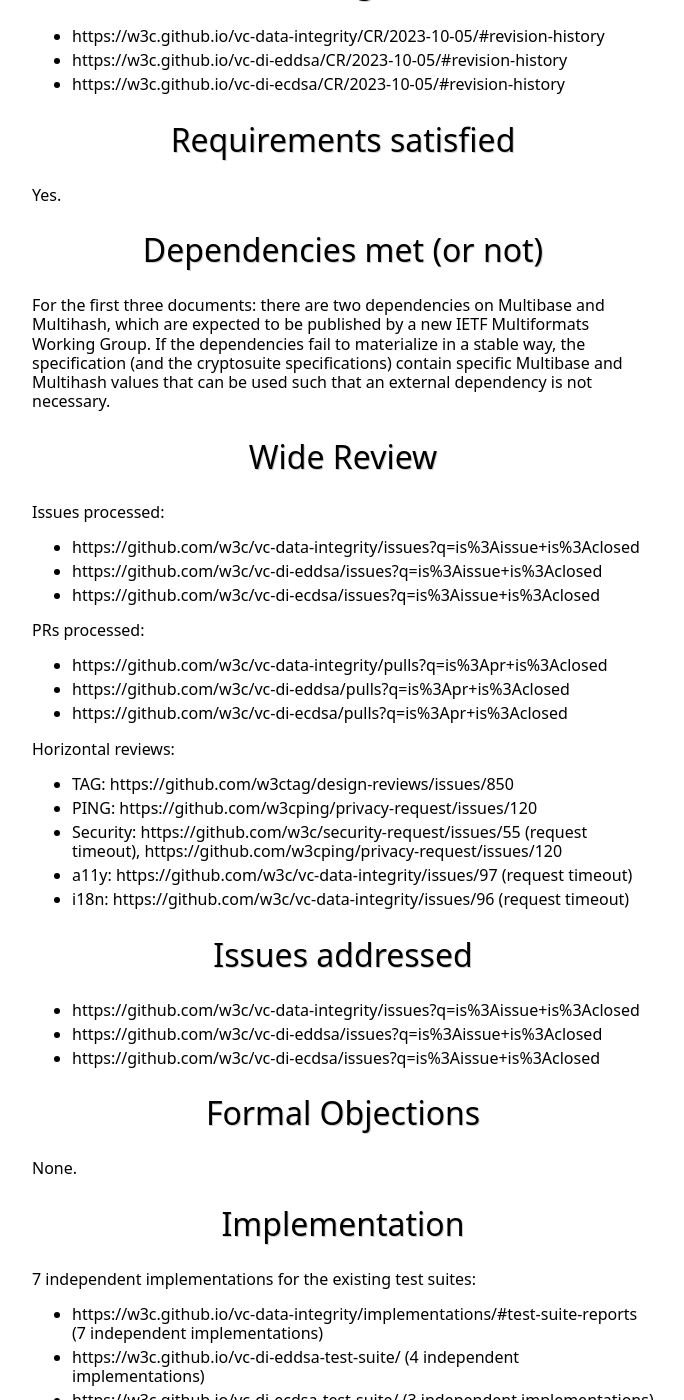
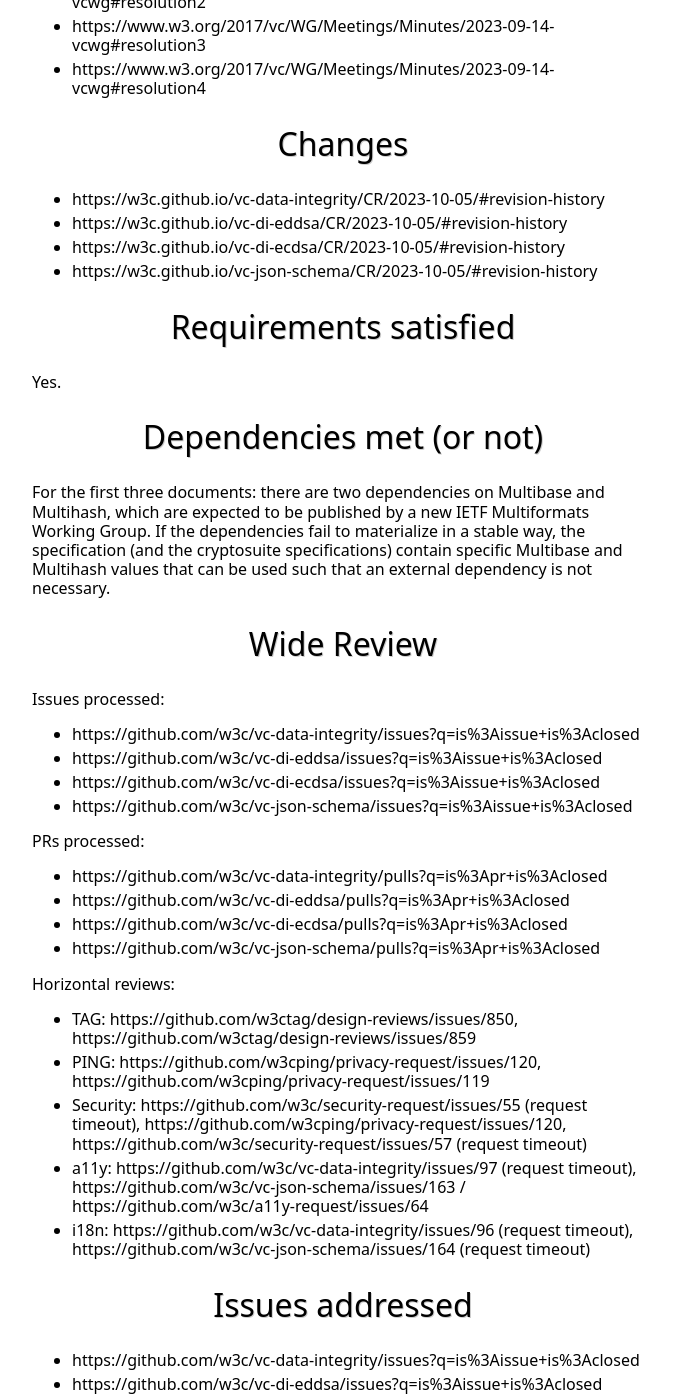
Before and after one commit to w3c/verifiable-credentials, a Jekyll site: the page built from admin/CR-autumn-2023/common.md, in a window 1280 px wide and 1400 px high, scrolled down 1128 px. Shown: the whole window, without its empty margins (241-925 px from the left). Built offline with Jekyll 4.4.1, drawn with Linux system fonts in a browser that asks for light colours; some web fonts are replaced; our own code applies the rules of GitHub Pages for plain Markdown files; some of the changed text lies outside the part shown.

Commit message:
Add VC JSON Schema CR References

```diff
--- a/admin/CR-autumn-2023/common.md
+++ b/admin/CR-autumn-2023/common.md
@@ -12,31 +12,37 @@
 - Data Integrity ECDSA Cryptosuites v1.0
   - https://w3c.github.io/vc-di-ecdsa/CR/2023-10-05/
   - 05 October 2023
+- Verifiable Credentials JSON Schema
+  - https://w3c.github.io/vc-json-schema/CR/2023-10-05/
+  - 05 October 2023
 
 # Abstract
 
 - https://w3c.github.io/vc-data-integrity/CR/2023-10-05/#abstract
 - https://w3c.github.io/vc-di-eddsa/CR/2023-10-05/#abstract
 - https://w3c.github.io/vc-di-ecdsa/CR/2023-10-05/#abstract
+- https://w3c.github.io/vc-json-schema/CR/2023-10-05/#abstract
 
 # Status
 
 - https://w3c.github.io/vc-data-integrity/CR/2023-10-05/#sotd
 - https://w3c.github.io/vc-di-eddsa/CR/2023-10-05/#sotd
 - https://w3c.github.io/vc-di-ecdsa/CR/2023-10-05/#sotd
+- https://w3c.github.io/vc-json-schema/CR/2023-10-05/#sotd
 
 # Link to group's decision to request transition
 
 - https://www.w3.org/2017/vc/WG/Meetings/Minutes/2023-09-14-vcwg#resolution1
 - https://www.w3.org/2017/vc/WG/Meetings/Minutes/2023-09-14-vcwg#resolution2
 - https://www.w3.org/2017/vc/WG/Meetings/Minutes/2023-09-14-vcwg#resolution3
-
+- https://www.w3.org/2017/vc/WG/Meetings/Minutes/2023-09-14-vcwg#resolution4
 
 # Changes
 
 - https://w3c.github.io/vc-data-integrity/CR/2023-10-05/#revision-history
 - https://w3c.github.io/vc-di-eddsa/CR/2023-10-05/#revision-history
 - https://w3c.github.io/vc-di-ecdsa/CR/2023-10-05/#revision-history
+- https://w3c.github.io/vc-json-schema/CR/2023-10-05/#revision-history
 
 # Requirements satisfied
 
@@ -57,24 +63,27 @@
 - https://github.com/w3c/vc-data-integrity/issues?q=is%3Aissue+is%3Aclosed
 - https://github.com/w3c/vc-di-eddsa/issues?q=is%3Aissue+is%3Aclosed
 - https://github.com/w3c/vc-di-ecdsa/issues?q=is%3Aissue+is%3Aclosed
+- https://github.com/w3c/vc-json-schema/issues?q=is%3Aissue+is%3Aclosed
 
 PRs processed:
 - https://github.com/w3c/vc-data-integrity/pulls?q=is%3Apr+is%3Aclosed
 - https://github.com/w3c/vc-di-eddsa/pulls?q=is%3Apr+is%3Aclosed
 - https://github.com/w3c/vc-di-ecdsa/pulls?q=is%3Apr+is%3Aclosed
+- https://github.com/w3c/vc-json-schema/pulls?q=is%3Apr+is%3Aclosed
 
 Horizontal reviews:
-* TAG: https://github.com/w3ctag/design-reviews/issues/850
-* PING: https://github.com/w3cping/privacy-request/issues/120
-* Security: https://github.com/w3c/security-request/issues/55 (request timeout), https://github.com/w3cping/privacy-request/issues/120
-* a11y: https://github.com/w3c/vc-data-integrity/issues/97 (request timeout)
-* i18n: https://github.com/w3c/vc-data-integrity/issues/96 (request timeout)
+* TAG: https://github.com/w3ctag/design-reviews/issues/850, https://github.com/w3ctag/design-reviews/issues/859
+* PING: https://github.com/w3cping/privacy-request/issues/120, https://github.com/w3cping/privacy-request/issues/119
+* Security: https://github.com/w3c/security-request/issues/55 (request timeout), https://github.com/w3cping/privacy-request/issues/120, https://github.com/w3c/security-request/issues/57 (request timeout)
+* a11y: https://github.com/w3c/vc-data-integrity/issues/97 (request timeout), https://github.com/w3c/vc-json-schema/issues/163 / https://github.com/w3c/a11y-request/issues/64
+* i18n: https://github.com/w3c/vc-data-integrity/issues/96 (request timeout), https://github.com/w3c/vc-json-schema/issues/164 (request timeout)
 
 # Issues addressed
 
 - https://github.com/w3c/vc-data-integrity/issues?q=is%3Aissue+is%3Aclosed
 - https://github.com/w3c/vc-di-eddsa/issues?q=is%3Aissue+is%3Aclosed
 - https://github.com/w3c/vc-di-ecdsa/issues?q=is%3Aissue+is%3Aclosed
+- https://github.com/w3c/vc-json-schema/issues?q=is%3Aissue+is%3Aclosed
 
 # Formal Objections
 
@@ -87,6 +96,7 @@
 - https://w3c.github.io/vc-data-integrity/implementations/#test-suite-reports (7 independent implementations)
 - https://w3c.github.io/vc-di-eddsa-test-suite/ (4 independent implementations)
 - https://w3c.github.io/vc-di-ecdsa-test-suite/ (3 independent implementations)
+- https://w3c.github.io/vc-json-schema-test-suite/
 
 # Patent disclosures
 
```
